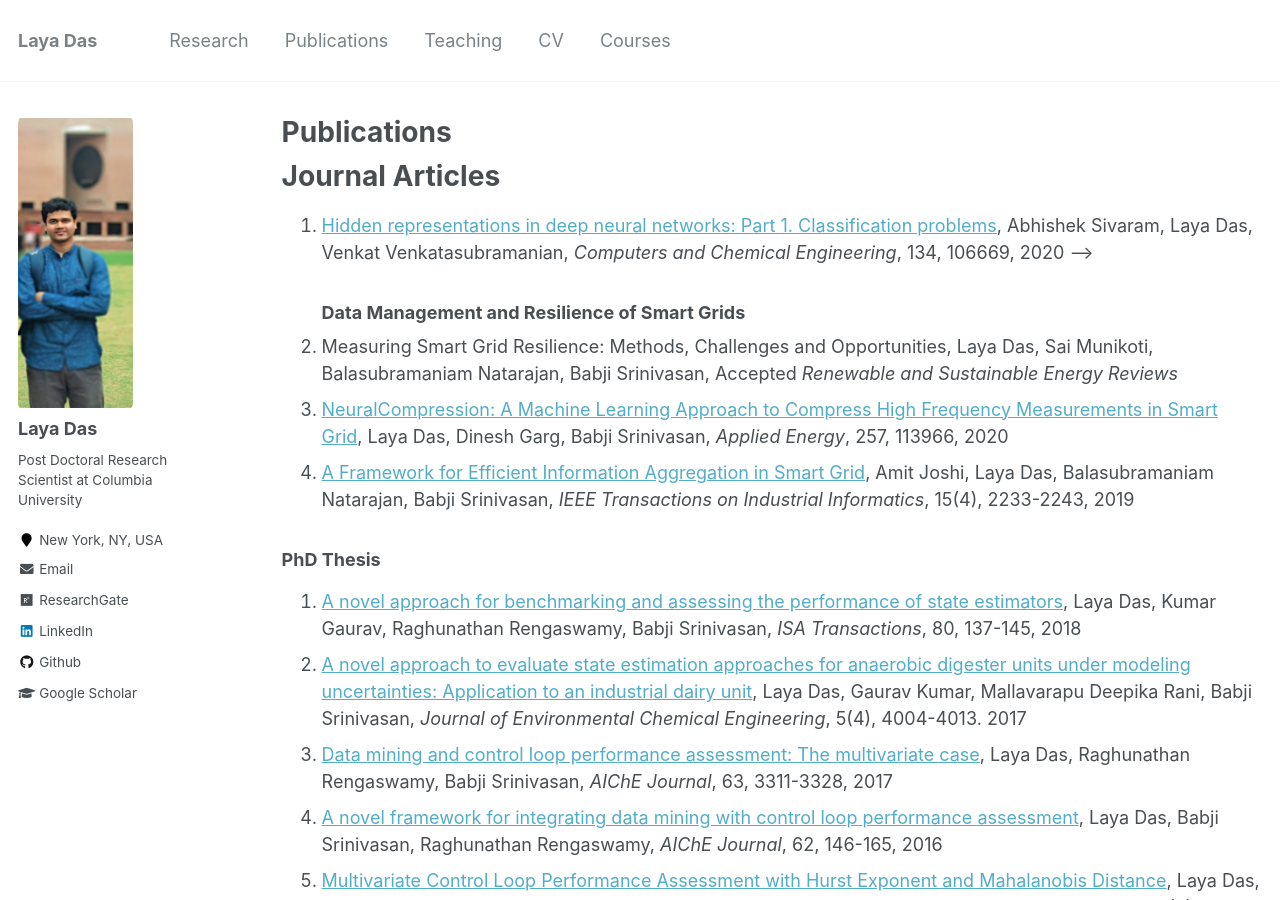
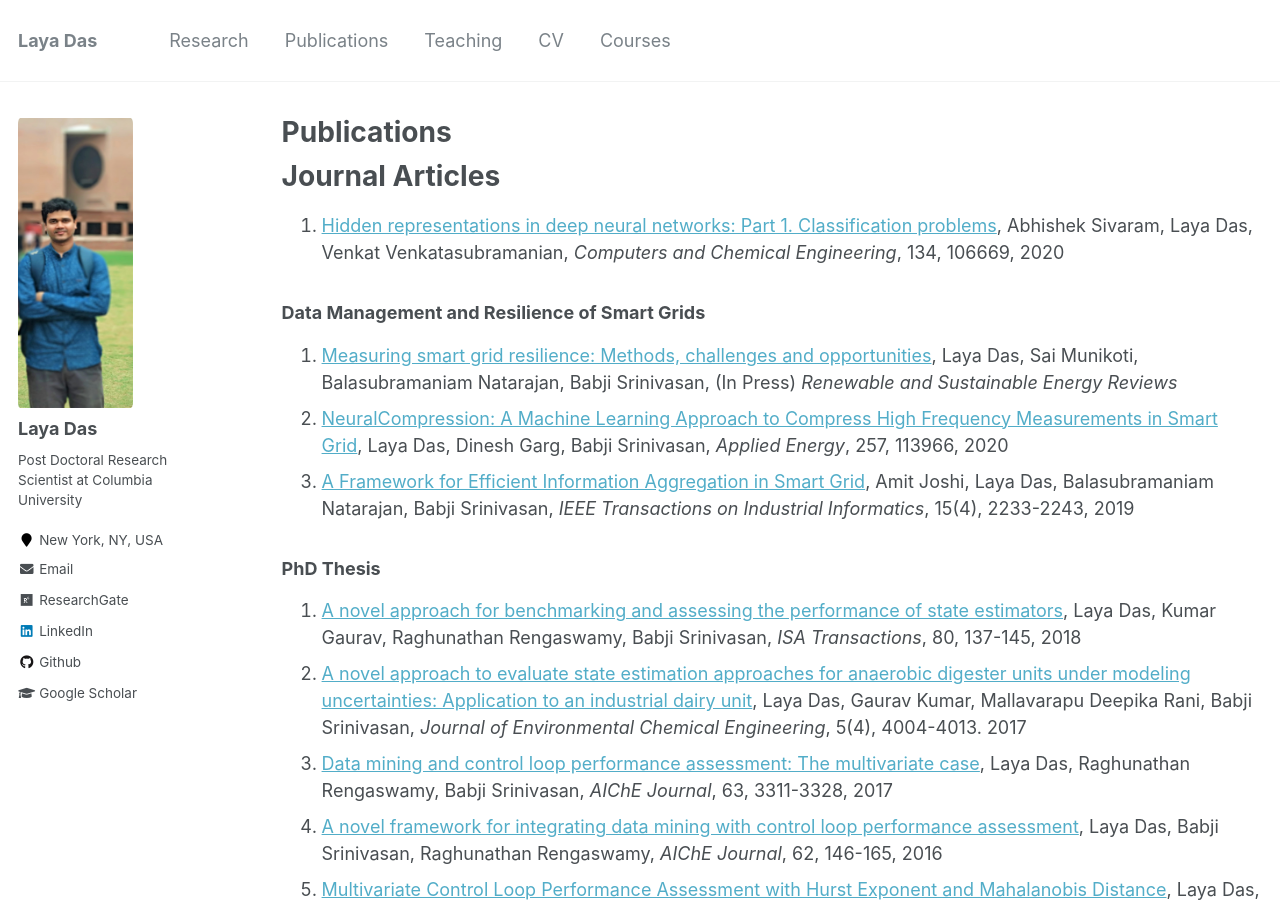
Before and after one commit to layadas/layadas.github.io, a Jekyll site: the page built from _publications/publications.md, in a window 1280 px wide and 900 px high. Built offline with Jekyll 4.4.1, drawn with Linux system fonts in a browser that asks for light colours.

Commit message:
Update publications.md

```diff
--- a/_publications/publications.md
+++ b/_publications/publications.md
@@ -9,9 +9,9 @@ Journal Articles
 <!-- ### Post-Doc
 <!-- 12. Hidden representations in deep neural networks: Part 2. Regression problems, Laya Das, Abhishek Sivaram, Venkat Venkatasubramanian, Accepted *Computers and Chemical Engineering* -->
 11.	[Hidden representations in deep neural networks: Part 1. Classification problems](https://doi.org/10.1016/j.compchemeng.2019.106669), Abhishek Sivaram, Laya Das, Venkat Venkatasubramanian, *Computers and Chemical Engineering*, 134, 106669, 2020
- -->
+
 ### Data Management and Resilience of Smart Grids
-13. Measuring Smart Grid Resilience: Methods, Challenges and Opportunities, Laya Das, Sai Munikoti, Balasubramaniam Natarajan, Babji Srinivasan, Accepted *Renewable and Sustainable Energy Reviews*
+13. [Measuring smart grid resilience: Methods, challenges and opportunities](https://doi.org/10.1016/j.rser.2020.109918), Laya Das, Sai Munikoti, Balasubramaniam Natarajan, Babji Srinivasan, (In Press) *Renewable and Sustainable Energy Reviews*
 10.	[NeuralCompression: A Machine Learning Approach to Compress High Frequency Measurements in Smart Grid](https://doi.org/10.1016/j.apenergy.2019.113966), Laya Das, Dinesh Garg, Babji Srinivasan, *Applied Energy*, 257, 113966, 2020
 7.	[A Framework for Efficient Information Aggregation in Smart Grid](https://doi.org/10.1109/TII.2018.2866302), Amit Joshi, Laya Das, Balasubramaniam Natarajan, Babji Srinivasan, *IEEE Transactions on Industrial Informatics*, 15(4), 2233-2243, 2019
 
```
